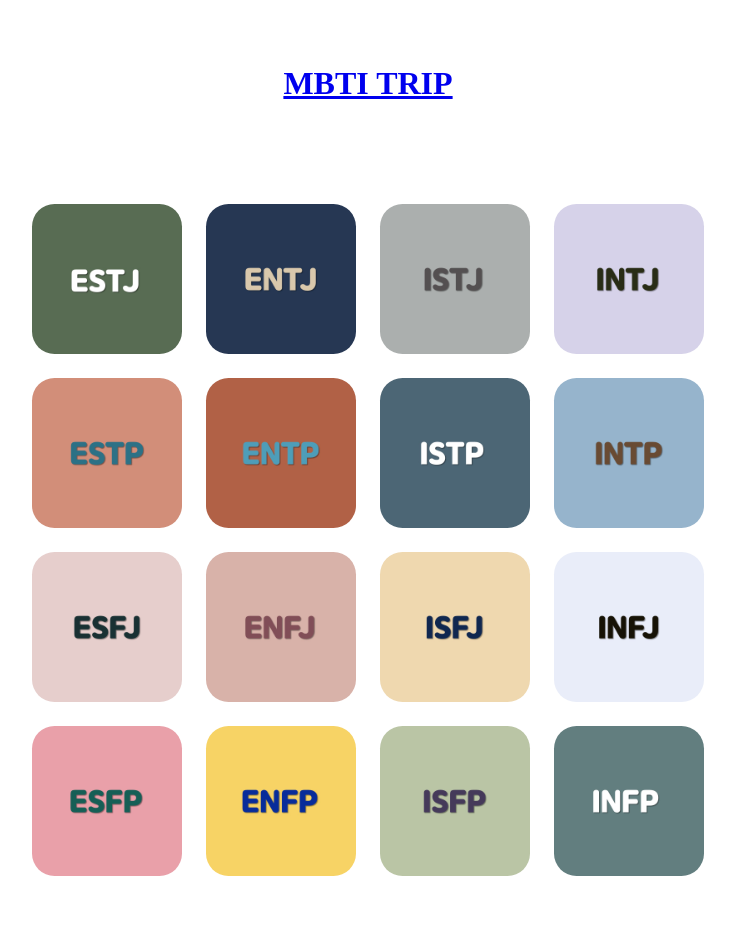
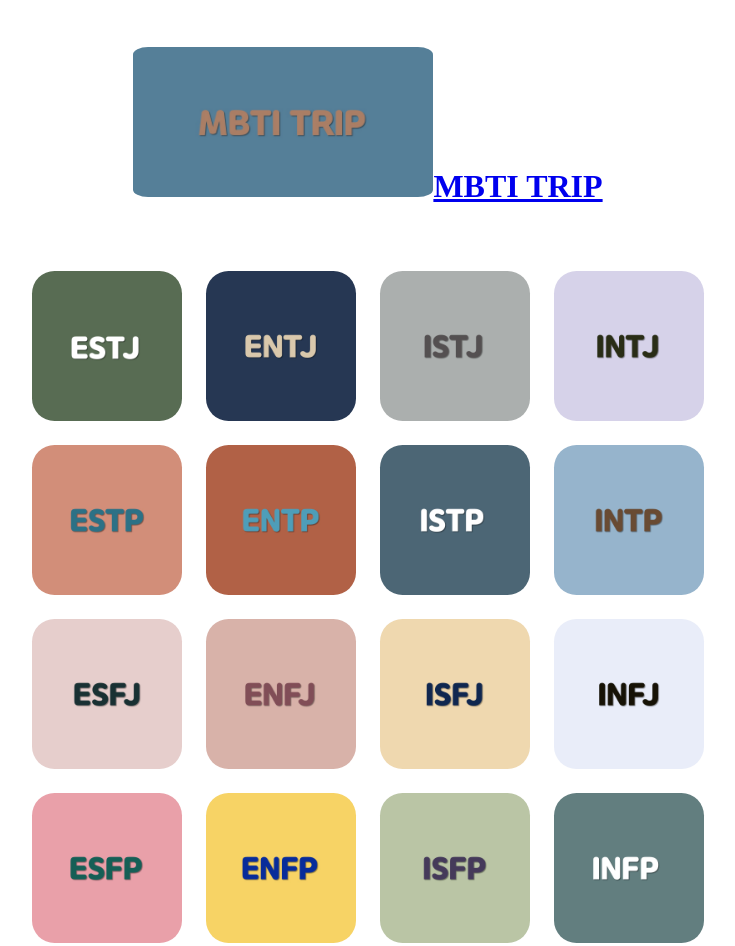
Before and after one commit to sungwu-dev/UNIX_SYSTEM, a plain HTML site: page index.html in a window 1280 px wide. Shown: the whole page, without its empty margins (272-1007 px from the left). Before the commit the page ends 906 px from the top, so only its background shows below. Drawn offline with Linux system fonts and the light colour scheme.

Commit message:
Update index.html

```diff
--- a/index.html
+++ b/index.html
@@ -22,13 +22,19 @@
 	h1{
 		text-align:center;
 	}
+	img{
+		width:300px;
+		height:150px;
+		object-fit:cover;
+		border-radius:5%;
+	  }
 
  </style>
 </head>
 <body>
-	<br><br>
-	<h1><a href = "index.html">MBTI TRIP</a></h1>
-	<br><br><br>
+	<br>
+	<h1><a href = "index.html"><img src ="img/MAIN.jpg" alt = "MAIN">MBTI TRIP</a></h1>
+	<br>
 	<p>
 		<div>
 		<div class="thumbnail-wrapper">
```
